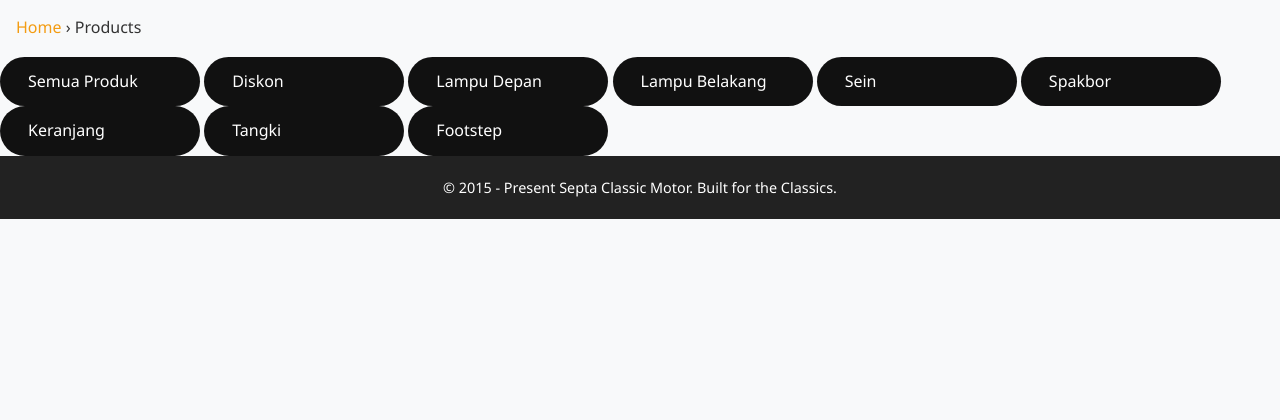
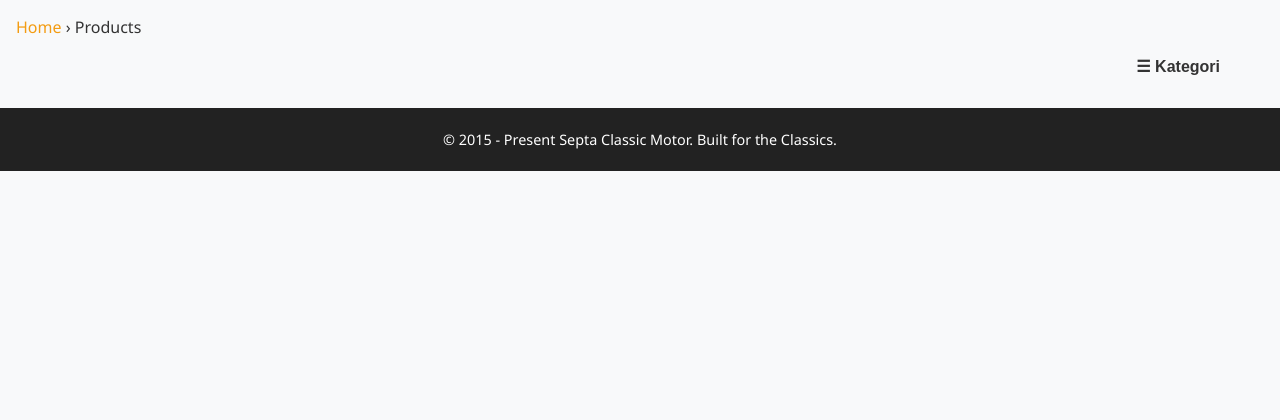
Before and after one commit to Wildan-cd/SCM-Project2, a Laravel app: page /produk in a window 1280 px wide. Shown: the part 322-742 px from the top of the page. Run offline with Laravel 12, Linux system fonts and the light colour scheme; data that the repository does not hold is empty; parts of the project's set-up code (start-up, migrations or seed data) failed here and were passed over.

Commit message:
update semua

```diff
--- a/public/css/produk.css
+++ b/public/css/produk.css
@@ -84,6 +84,56 @@ header nav ul li a:hover {
     padding: 50px;
 }
 
+.produk-category-wrapper {
+  display: flex;
+  justify-content: flex-end;
+  align-items: center;
+  padding: 0 60px;
+  position: relative;
+}
+
+.kategori-toggle {
+  background-color: #f8f9fa;
+  border: none;
+  font-size: 1em;
+  border-radius: 8px;
+  cursor: pointer;
+  font-weight: bold;
+  color: #333;
+  transition: background-color 0.3s;
+}
+
+.kategori-toggle:hover {
+    background-color: #f8f9fa;
+    color: #f39c12;
+}
+
+.produk-box {
+  display: none;
+  flex-direction: column;
+  position: absolute;
+  top: 30px;
+  right: 40px;
+  background-color: white;
+  border: 1px solid #ddd;
+  border-radius: 10px;
+  padding: 10px;
+  box-shadow: 0 5px 10px rgba(0,0,0,0.1);
+  z-index: 1000;
+}
+
+.produk-box a {
+    display: block;
+    padding: 8px 16px;
+    color: #333;
+    text-decoration: none;
+    border-bottom: 1px solid #eee;
+}
+
+.produk-box a:hover {
+    background-color: #f0f0f0;
+}
+
 .produk-top h1 {
     font-size: 5em;
     margin-bottom: 12px;
@@ -99,19 +149,31 @@ header nav ul li a:hover {
 }
 .product-grid {
     display: grid;
-    grid-template-columns: 19% 19% 19% 19% 19%;
-    gap: 1.5rem;
-    padding: 2rem;
+    grid-template-columns: repeat(auto-fit, minmax(250px, 1fr));
+    gap: 2rem;
+    margin-bottom: 2rem;
+    padding: 0 40px;
+    max-width: 650px;
 }
 .product-card {
-    border: 1px solid #ddd;
-    padding: 1rem;
+    background-color: #fff;
+    border: 1px solid #e0e0e0;
+    border-radius: 12px;
+    padding: 1.5rem;
+    box-shadow: 0 2px 5px rgba(0, 0, 0, 0.05);
+    transition: all 0.3s ease-in-out;
+    height: 100%;
+    max-width: 250px;
+    display: flex;
+    flex-direction: column;
     text-align: center;
 }
 .product-card img {
-    max-width: 100%;
-    height: 70%;
+    width: 200px;
+    height: 250px;
+    border-radius: 8px;
 }
+
 .product-title {
     font-weight: bold;
     margin: 1rem 0;
@@ -212,7 +274,6 @@ footer {
 
 .produk-box ul li.active {
     background-color: #f39c12;
-
 }
 
 @keyframes fadeInDown {
@@ -250,3 +311,8 @@ footer {
     transition: all 0.3s ease;
     width: 200px;
 }
+
+.btn:hover {
+    background: #f39c12;
+    transform: translateY(-2px);
+}
--- /dev/null
+++ b/public/js/script.js
@@ -0,0 +1,18 @@
+function toggleKategori() {
+  var menu = document.getElementById('kategoriMenu');
+  if (menu.style.display === "flex") {
+    menu.style.display = "none";
+  } else {
+    menu.style.display = "flex";
+  }
+}
+
+// Tutup menu kalau klik di luar
+window.onclick = function(event) {
+  if (!event.target.matches('.kategori-toggle')) {
+    var menu = document.getElementById('kategoriMenu');
+    if (menu && menu.style.display === "flex") {
+      menu.style.display = "none";
+    }
+  }
+}
--- a/resources/views/components/navbar.blade.php
+++ b/resources/views/components/navbar.blade.php
@@ -5,11 +5,11 @@
     </div>
     <nav>
         <ul>
-            <li><a href="{{ route('index') }}" class="beranda">Beranda</a></li>
-            <li><a href="{{ route('landing.produk') }}" class="produk">Produk</a></li>
-            <li><a href="{{ route('landing.layanan') }}" class="layanan">Layanan</a></li>
-            <li><a href="{{ route('landing.tentang') }}" class="tentang">Tentang</a></li>
-            <li><a href="{{ route('landing.ulasan') }}" class="ulasan">Ulasan</a></li>
+            <li><a href="{{ route('index') }}" class="beranda">Home</a></li>
+            <li><a href="{{ route('landing.produk') }}" class="produk">Products</a></li>
+            <li><a href="{{ route('landing.layanan') }}" class="layanan">Service</a></li>
+            <li><a href="{{ route('landing.tentang') }}" class="tentang">About</a></li>
+            <li><a href="{{ route('landing.ulasan') }}" class="ulasan">Review</a></li>
         </ul>
     </nav>
 </header>
--- a/resources/views/landing/index.blade.php
+++ b/resources/views/landing/index.blade.php
@@ -38,9 +38,9 @@
         <h2>Produk Unggulan</h2>
         <div class="bestSeller-grid">
             <img src="images/produk3.webp" alt="Produk Unggulan 1">
-            <img src="images/produk4.jpg" alt="Produk Unggulan 2">
-            <img src="images/produk6.jpg" alt="Produk Unggulan 3">
-            <img src="images/produk7.jpeg" alt="Produk Unggulan 4">
+            <img src="images/unggulan1.jpg" alt="Produk Unggulan 2">
+            <img src="images/unggulan2.jpg" alt="Produk Unggulan 3">
+            <img src="images/unggulan3.jpg" alt="Produk Unggulan 4">
         </div>
     </section>
 
--- a/resources/views/landing/produk.blade.php
+++ b/resources/views/landing/produk.blade.php
@@ -3,11 +3,12 @@
 <head>
   <meta charset="UTF-8" />
   <meta name="viewport" content="width=device-width, initial-scale=1.0" />
-  <link rel="shortcut icon" href="images/logo.png" type="logo">
   <title>Septa Classic Motor</title>
   <link rel="stylesheet" href="css/produk.css">
+  <link rel="shortcut icon" href="images/logo.png" type="images/logo.png">
 
 </head>
+
 <body>
   @include('components.navbar')
 
@@ -20,31 +21,34 @@
 
   <div class="Products">
     <div class="container">
-        <div class="produk-box">
-
-            <a href="{{ route('landing.produk') }}" class="btn {{ request('kategori') ? 'btn-outline-warning' : 'btn-warning' }}">Semua Produk</a>
-        <a href="{{ route('landing.produk', ['kategori' => 'Diskon']) }}" class="btn btn-outline-warning">Diskon</a>
+      <div class="produk-category-wrapper">
+        <button class="kategori-toggle" onclick="toggleKategori()">☰ Kategori</button>
+        <div class="produk-box" id="kategoriMenu">
+          <a href="{{ route('landing.produk') }}">Semua Produk</a>
+          <a href="{{ route('landing.produk', ['kategori' => 'Diskon']) }}">Diskon</a>
           @foreach (['Lampu Depan', 'Lampu Belakang', 'Sein', 'Spakbor', 'Keranjang', 'Tangki', 'Footstep'] as $cat)
-            <a href="{{ route('landing.produk', ['kategori' => $cat]) }}" class="btn btn-outline-warning">{{ $cat }}</a>
+          <a href="{{ route('landing.produk', ['kategori' => $cat]) }}">{{ $cat }}</a>
           @endforeach
+        </div>
       </div>
     </div>
   </div>
 
   <div class="row">
+    <div class="product-grid">
     @foreach ($produk as $produk)
-  <div class="product-grid">
       <div class="product-card">
-      <img src="{{ asset('/'.$produk->gambar) }}" alt="{{ $produk->nama_produk }}"/>
+        <img src="{{ asset('/'.$produk->gambar) }}" alt="{{ $produk->nama_produk }}" />
         <div class="product-title">{{ $produk->nama_produk }}</div>
         <a href="{{ route('landing.detail', $produk->id) }}" class="btn">Detail</a>
       </div>
+      @endforeach
     </div>
-  @endforeach
   </div>
 
   @include('components.footer')
-  <script src="js/produk.js"></script>
+  <script src="{{ asset('js/script.js') }}"></script>
 
 </body>
+
 </html>
--- a/resources/views/landing/ulasan.blade.php
+++ b/resources/views/landing/ulasan.blade.php
@@ -2,8 +2,12 @@
 @include('components.navbar')
 
 <section class="ulasan-section" id="ulasan">
-    <h1>Ulasan</h1>
+    <h1>Review</h1>
 </section>
+
+    <div class="breadcrumb">
+        <a href="{{ route('index') }}">Home</a> &rsaquo; Review
+    </div>
 
 <section class="daftar-ulasan">
     <div class="header-ulasan">
```
Also changed, not shown: public/css/tentang.css (+13 -2 lines), public/css/ulasan.css (+18 -0 lines), resources/views/landing/detail.blade.php (+9 -8 lines), resources/views/landing/tentang.blade.php (+6 -3 lines). Lines whose indentation alone changed are shown as unchanged.
